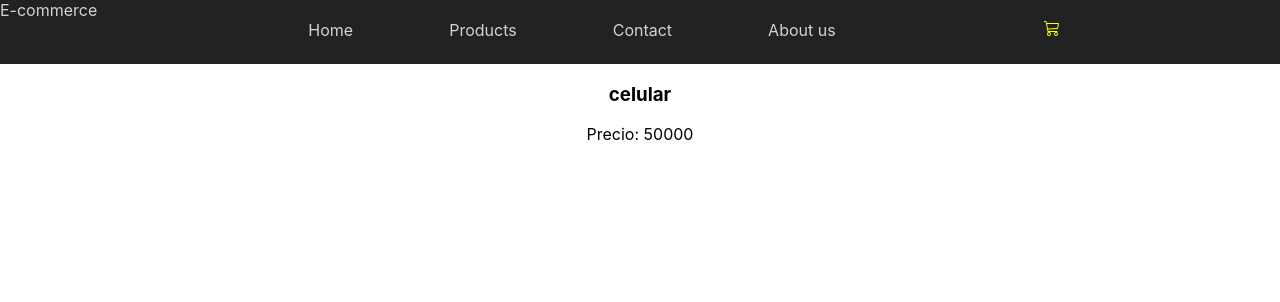
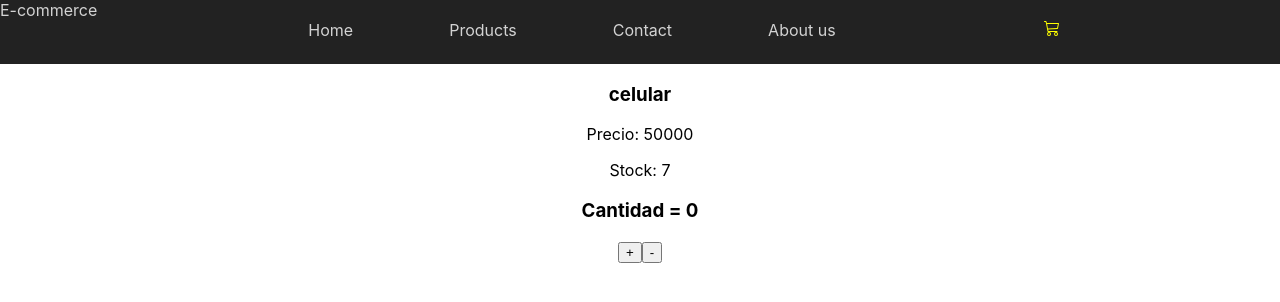
Before and after one commit to gonzaloramosf/react-project, a React (Create React App) app: page / in a window 1280 px wide. Shown: the top 302 px of the page. Built offline with nearby package versions, Linux system fonts and the light colour scheme.

Commit message:
ItemCount.js

```diff
--- a/src/App.js
+++ b/src/App.js
@@ -1,5 +1,4 @@
 import NavBar from './components/nav-bar/navBar';
-import CartWidget from './components/CartWidget/CartWidget';
 import ItemListContainer from './components/ItemListContainer/ItemListContainer';
 import './App.css';
 
@@ -9,7 +8,7 @@ function App() {
       <header>
         <NavBar/>
       </header>
-      <ItemListContainer name='celular' price={50000}/>
+      <ItemListContainer name='celular' price={50000} stock={7}/>
     </div>
   );
 }
--- a/src/components/ItemCount/ItemCount.js
+++ b/src/components/ItemCount/ItemCount.js
@@ -0,0 +1,36 @@
+import React from "react";
+import './ItemCount.css'
+
+
+export default function ItemCount() {
+
+    const [quantity, setQuantity] = React.useState(0);
+
+    const stock = 7;
+
+    const onAdd = () => {
+        if (quantity >= stock) {
+            setQuantity(quantity + 0)
+        }
+        else {
+            setQuantity(quantity + 1)
+        }
+    };
+
+    const remove = () => {
+        if (quantity < 1) {
+            setQuantity(quantity - 0)
+        }
+        else{
+            setQuantity(quantity - 1)
+        }
+    };
+
+    return (
+        <div>
+            <h3> Cantidad = {quantity} </h3>
+            <button onClick={onAdd}>  + </button>
+            <button onClick={remove}> - </button>
+        </div>
+    );
+}
--- a/src/components/ItemListContainer/ItemListContainer.js
+++ b/src/components/ItemListContainer/ItemListContainer.js
@@ -1,8 +1,12 @@
-export default function ItemListContainer({name, price}) {
+import ItemCount from "../ItemCount/ItemCount";
+
+export default function ItemListContainer({name, price, stock}) {
     return (
         <div>
             <h3> {name} </h3>
             <p> Precio: {price} </p>
+            <p> Stock: {stock}</p>
+            <ItemCount/>
         </div>
     );
-  }
+}
```
